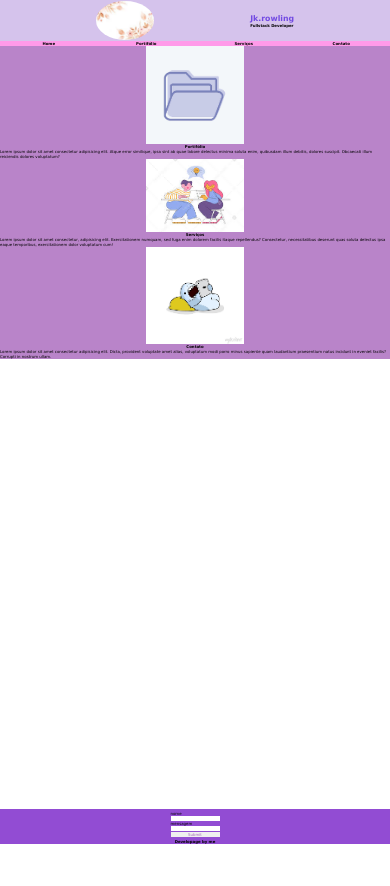
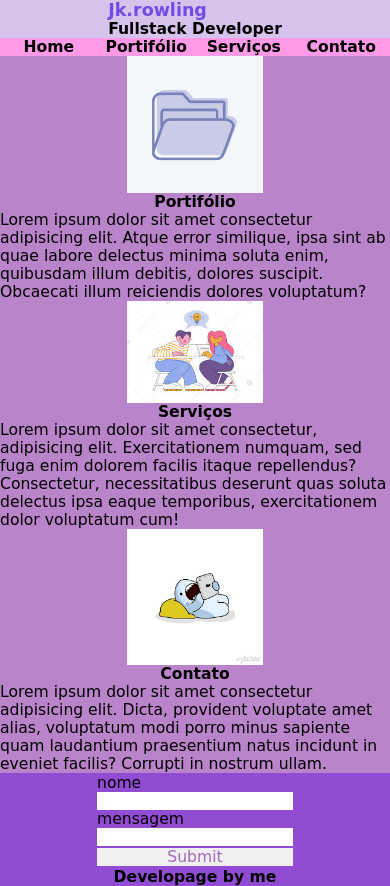
Before and after one commit to kellen-shika/lil, a plain HTML site: page index.html in a window 390 px wide. Before the commit the page ends 844 px from the top, so only its background shows below. Drawn offline with Linux system fonts and the light colour scheme; a web font is replaced by a local one.

Commit message:
Add files via upload
Signed-off-by: kellen-shika <112224233+kellen-shika@users.noreply.github.com>

```diff
--- a/index.css
+++ b/index.css
@@ -7,7 +7,7 @@
     padding: 0px;
     border: 0px;
     font-family: 'Aboreto', cursive;
-    font-size: 1vw;
+    font-size: 1.5vw;
 }
 
 header {
@@ -21,15 +21,20 @@ section#hero {
     flex-direction: column;
 }
 img#hero {
-    max-width: 15%;
+    max-width: 20%;
     border-radius: 50%;
-    margin: 0.3vw 0vw 0.3vw 0vw;
+    margin: 0.5vw 0vw 0.5vw 0vw;
 }
 
 h1#hero {
     color: rgb(115, 75, 226);
-    max-width: 90%;
-    font-size: 2vw;
+    max-width: 100%;
+    font-size: 2.5vw;
+}
+
+h4#hero{
+    display: flex;
+    align-items: center;
 }
 
 nav {
@@ -76,10 +81,11 @@ main {
     background-color: rgb(185, 132, 201);
     justify-content: space-around;
     align-items: center;
+    flex-direction: column;
 }
 
 main section img{
-    max-width: 25%;
+    max-width: 35%;
 }
 
 main section{
@@ -92,6 +98,7 @@ main section{
 footer {
     display: flex;
     flex-direction: column;
+    position: relative;
     bottom: 0px;
     width: 100%;
     align-items: center;
@@ -109,32 +116,55 @@ form #env{
     margin: 0.3vw 0vw 0.3vw 0vw;
 }
 
-@media only screen and (max-width: 700px){
-    footer{
-        position: fixed;
+@media only screen and (max-width: 960px){
+    *{
+        font-size: 2.5vw;
     }
+    h1#hero{
+        font-size: 3.5vw;
+    }
+
 }
 
 @media only screen and (max-width: 550px) {
+    *{
+        font-size: 3vw;
+    }
+    h1#hero{
+        font-size: 4.5vw;
+    }
     main{
         display: flex;
         flex-direction: column;
         max-width: 100%;
     }
 
-    main section{
-        display: flex;
+    nav{
+        max-height: 75%;
+    }
+}
+
+@media only screen and (max-width: 470px){
+    *{
+        font-size: 4vw;
+    }
+    h1#hero{
+        font-size: 4.5vw;
+    }
+
+    img#hero{
+        display: none;
+    }
+
+
+    main{
+        max-width: 100%;
     }
 
     section #cou{
         display: flex;
         flex-direction: column;
         margin: 1vw 0vw 1vw 0vw;
-    }
-
-    section #ser{
-        display: flex;
-        flex-direction: row-reverse;
     }
 
     section #con{
@@ -146,13 +176,18 @@ form #env{
     nav{
         max-height: 75%;
     }
+}
+
+@media only screen and (max-width: 370px){
+    *{
+        font-size: 3.5vw;
+    }
 
 }
 
 @media only screen and (max-width: 339px){
     header{
         display: none;
-        esta pagina nao esTA DISPONIVEL
     }
     nav{
         display: none;
```
